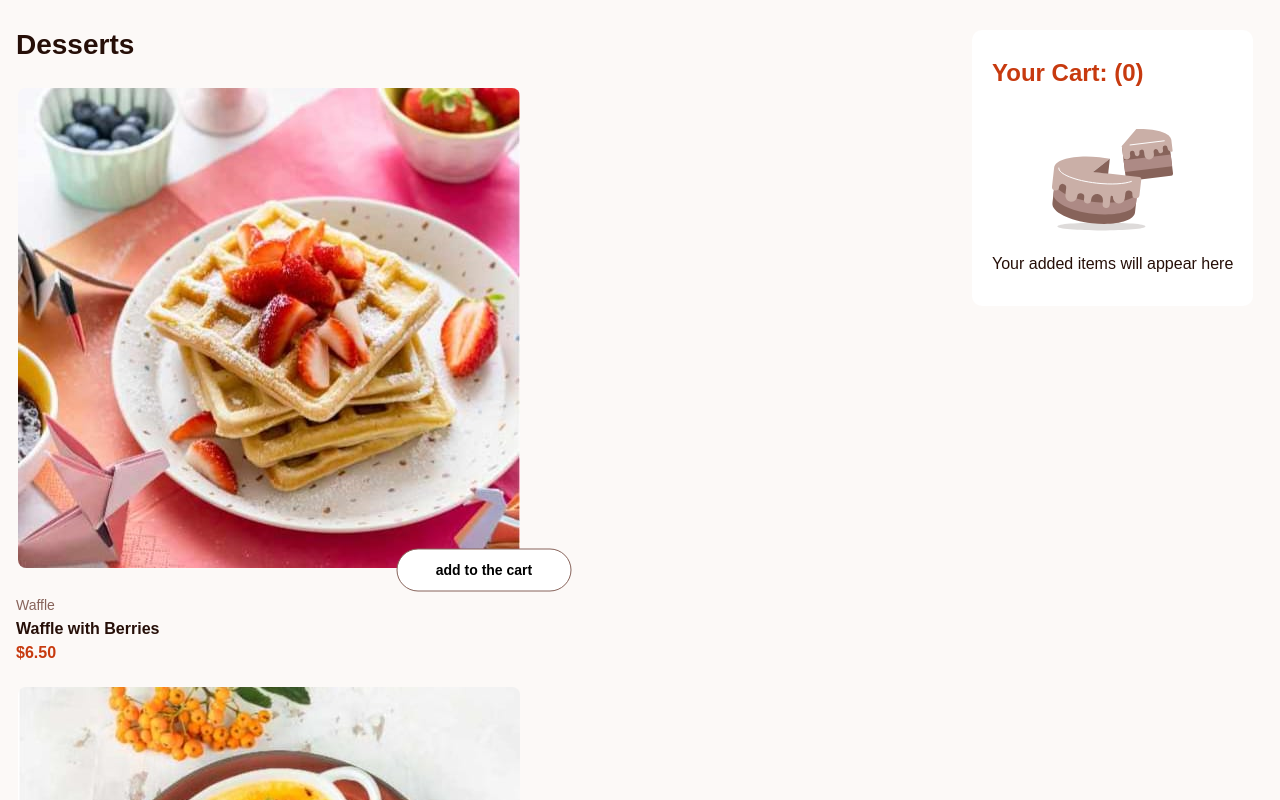
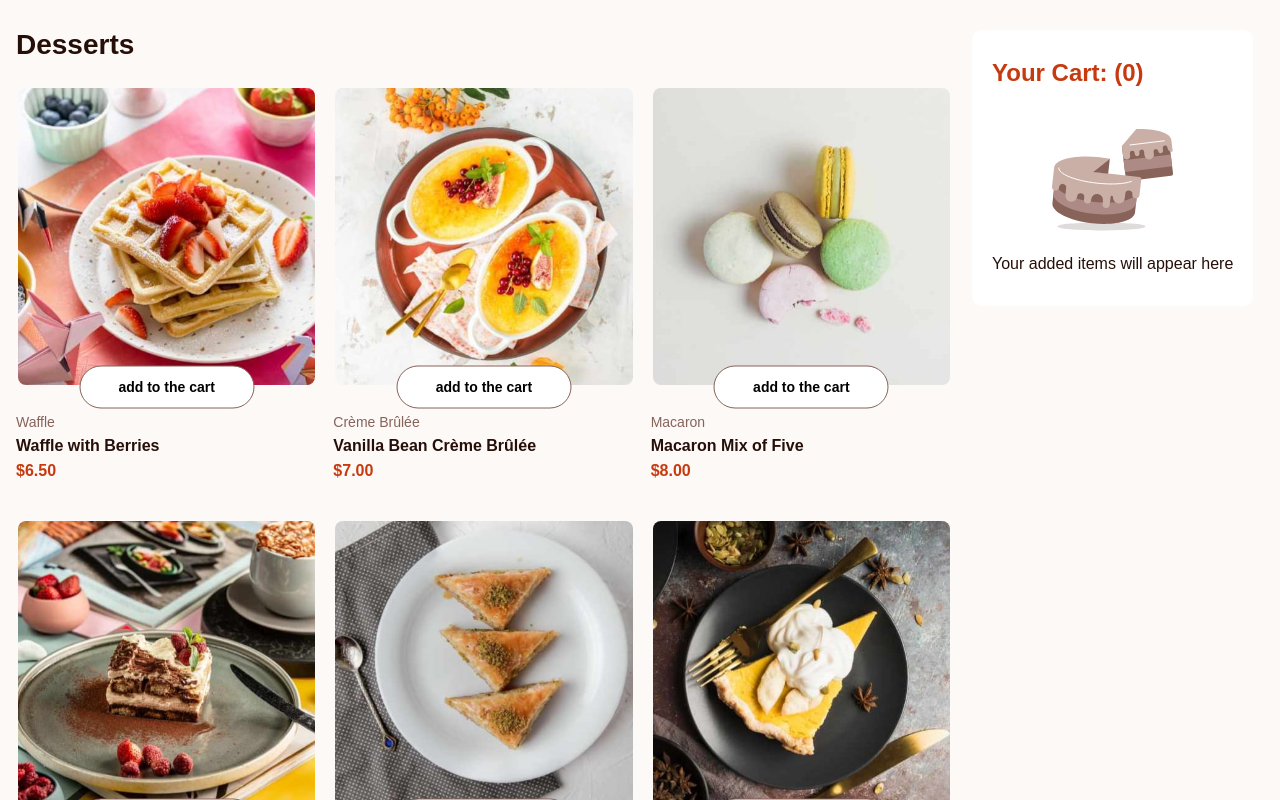
Before and after one commit to SouleymaneSy7/fem-product-list-with-cart, a React (Vite) app: page / in a window 1280 px wide. Shown: the top 800 px of the page. Built offline with nearby package versions, Linux system fonts and the light colour scheme.

Commit message:
feat: update the product component structure

```diff
--- a/src/components/Products.tsx
+++ b/src/components/Products.tsx
@@ -6,9 +6,11 @@ const Products = () => {
     <section className="product-container">
       <h1 className="product__title">Desserts</h1>
 
-      {productData.map((product) => (
-        <ProductsItem key={product.id} product={product} />
-      ))}
+      <div className="product__flex">
+        {productData.map((product) => (
+          <ProductsItem key={product.id} product={product} />
+        ))}
+      </div>
     </section>
   );
 };
```
